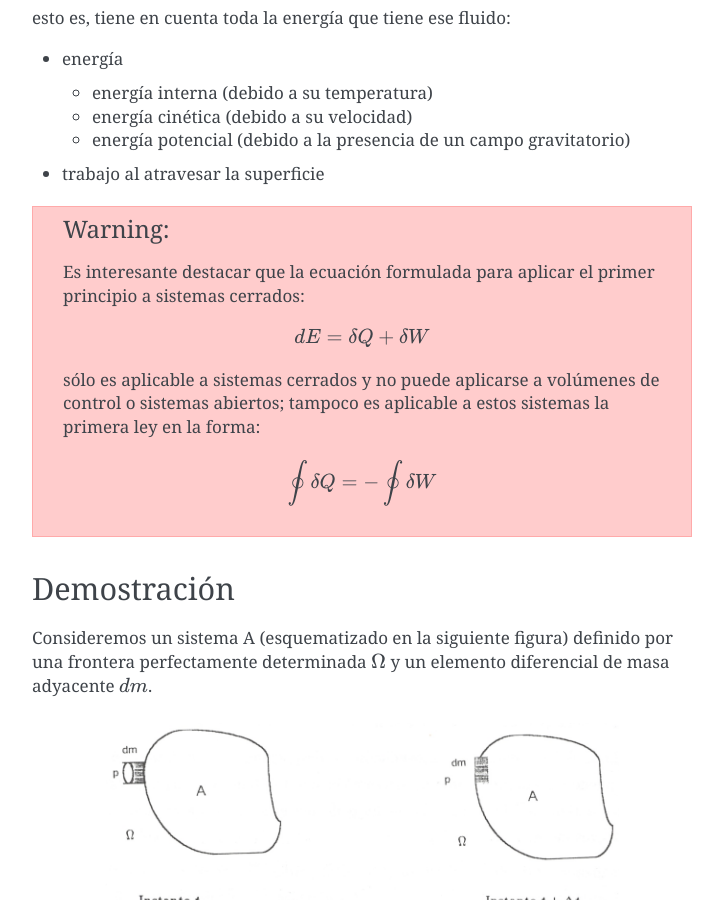
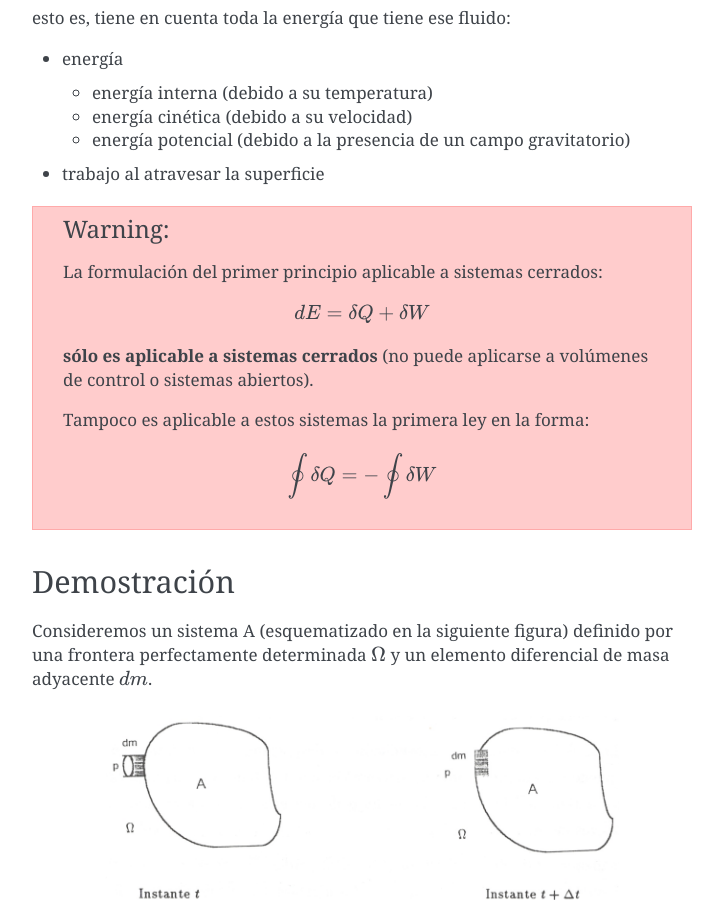
Before and after one commit to mantielero/termodinamica, a Sphinx documentation site: the page built from source/sistemas_abiertos_primer_principio.rst, in a window 1280 px wide and 900 px high, scrolled down 630 px. Shown: the whole window, without its empty margins (388-1111 px from the left). Built offline with Sphinx 7.4.7, drawn with Linux system fonts in a browser that asks for light colours; pages that are not in the unit, such as notebooks, are missing from menus.

Commit message:
Update sistemas_abiertos_primer_principio.rst

```diff
--- a/source/sistemas_abiertos_primer_principio.rst
+++ b/source/sistemas_abiertos_primer_principio.rst
@@ -35,13 +35,15 @@ esto es, tiene en cuenta toda la energía que tiene ese fluido:
 
 .. warning::
 
-    Es interesante destacar que la ecuación formulada para aplicar el primer principio a sistemas cerrados:
+    La formulación del primer principio aplicable a sistemas cerrados:
 
     .. math::
 
        dE = \delta Q + \delta W
 
-    sólo es aplicable a sistemas cerrados y no puede aplicarse a volúmenes de control o sistemas abiertos; tampoco es aplicable a estos sistemas la primera ley en la forma:
+    **sólo es aplicable a sistemas cerrados** (no puede aplicarse a volúmenes de control o sistemas abiertos).
+
+    Tampoco es aplicable a estos sistemas la primera ley en la forma:
 
     .. math::
 
```
